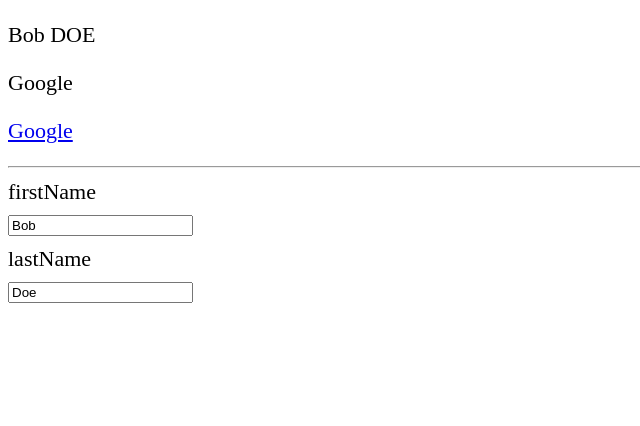
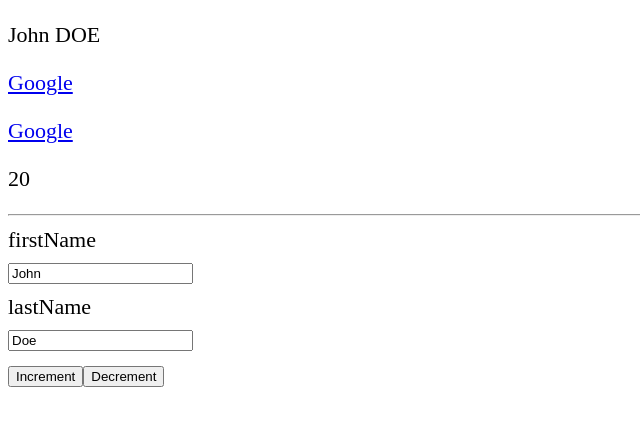
Before and after one commit to Quantumben/vuejs, a plain HTML site: page index.html in a window 1280 px wide. Shown: the whole page, without its empty margins (0-640 px from the left). Drawn offline with nearby package versions, Linux system fonts and the light colour scheme.

Commit message:
v-on:click and @click directives

```diff
--- a/app.js
+++ b/app.js
@@ -9,18 +9,22 @@ const vm = Vue.createApp({
             lastName: 'Doe',
             url: 'http://google.com',
             raw_url: '<a href="https://google.com" target="_blank">Google</a>',
+            age: 20,
         }
     },
     methods: {
         fullName(){
             return `${this.firstName} ${this.lastName.toUpperCase()}`
+        },
+        increment(){
+            this.age++
         }
     }
 }).mount('#app')
 
-setTimeout( () => {
-    vm.firstName = 'Bob'
-},2000)
+// setTimeout( () => {
+//     vm.firstName = 'Bob'
+// },2000)
 
 
 // Vue.createApp({
--- a/index.html
+++ b/index.html
@@ -1,21 +1,29 @@
 <!DOCTYPE html>
 <html>
-  <head>
+
+<head>
     <title>VueJS Course</title>
     <link rel="stylesheet" type="text/css" href="main.css" />
-  </head>
-  <body>
-    <div id="app" v-cloak >
+</head>
+
+<body>
+    <div id="app" v-cloak>
         <p>{{ fullName() }}</p>
-        <p> <a v:href="url" target="_blank" rel="noopener noreferrer">Google</a></p>
+        <p> <a :href="url" target="_blank" rel="noopener noreferrer">Google</a></p>
 
         <p v-html="raw_url"> </p>
+        <p> {{age}}</p>
+
         <hr>
+
         <label for="">firstName</label>
         <input type="text" name="" id="" v-model="firstName">
 
         <label for="">lastName</label>
         <input type="text" name="" id="" v-model="lastName">
+
+        <button type="button" @click="increment">Increment</button>
+        <button type="button" @click="age--">Decrement</button>
     </div>
 
     <!-- <div id="app2">
@@ -25,5 +33,6 @@
 
     <script src="https://unpkg.com/vue@3/dist/vue.global.js"></script>
     <script src="app.js"></script>
-  </body>
+</body>
+
 </html>
```
